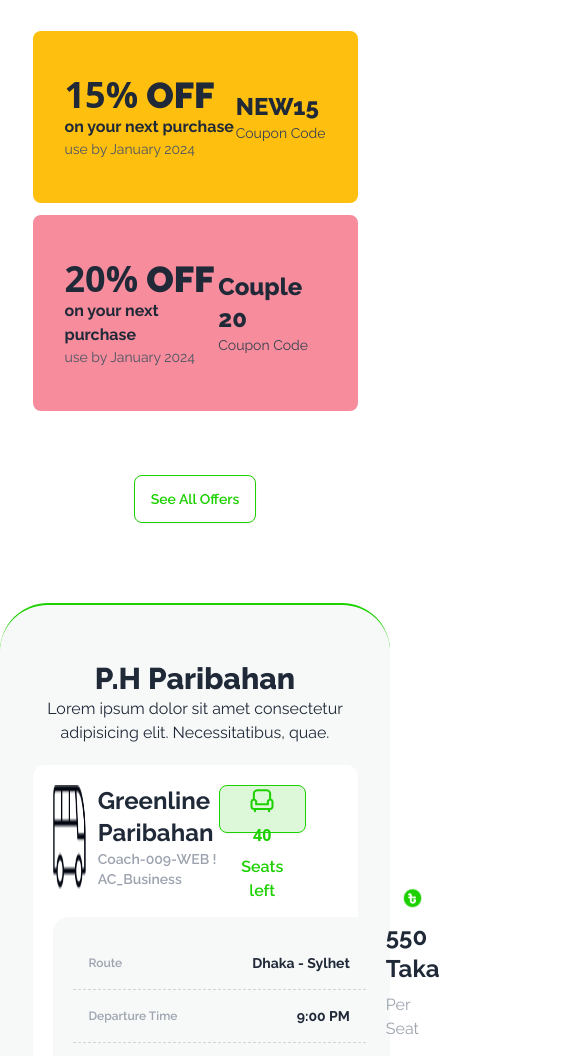
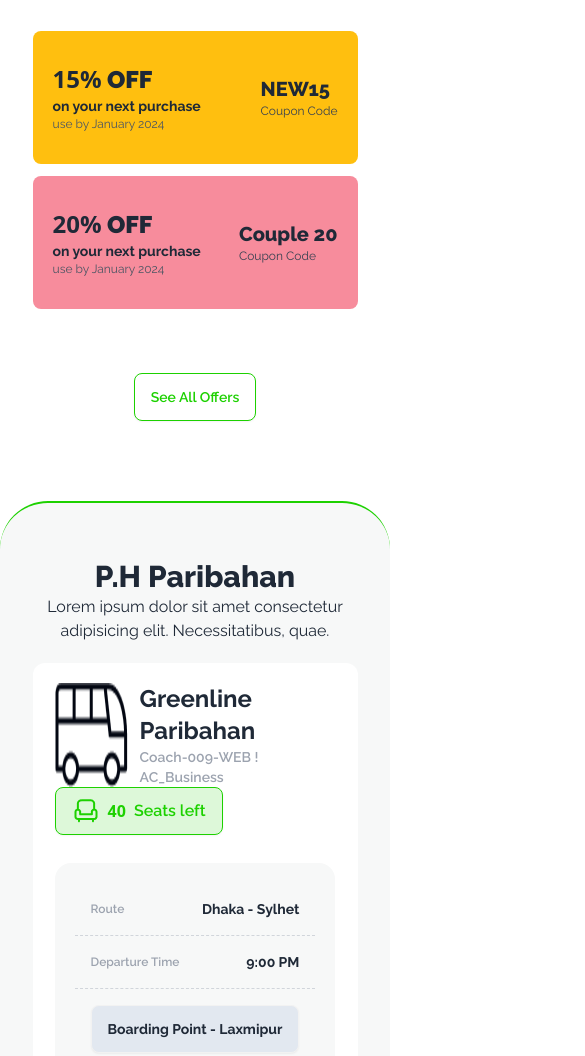
Before and after one commit to MUSTAKIMBIN/smart-ticketing, a plain HTML site: page index.html in a window 390 px wide. Shown: the part 800-1856 px from the top of the page, 585 px wide, since content can reach past the window. Drawn offline with nearby package versions, Linux system fonts and the light colour scheme.

Commit message:
complited all section as like figma

```diff
--- a/index.html
+++ b/index.html
@@ -55,26 +55,26 @@
       <section class="py-14 w-10/12 mx-auto">
         <h3 class="text-center text-3xl font-extrabold mt-5">Best offers for you</h3>
         <div class="flex flex-col lg:flex-row gap-3 my-16">
-          <div id="single-coupon" class="flex justify-between bg-[#FFBF0F] rounded-lg lg:w-[50vw] px-8 py-11">
+          <div id="single-coupon" class="flex justify-between bg-[#FFBF0F] rounded-lg lg:w-[50vw] px-5 py-8">
             <div>
-              <h2 class="text-4xl font-black"><span class="font-sans">15%</span> OFF</h2>
-              <p class="text-base font-bold">on your next purchase</p>
-              <p class="text-sm text-gray-600">use by January 2024</p>
+              <h2 class="text-2xl lg:text-4xl font-black"><span class="font-sans">15%</span> OFF</h2>
+              <p class="text-sm lg:text-base font-bold">on your next purchase</p>
+              <p class="text-xs lg:text-sm text-gray-600">use by January 2024</p>
             </div>
             <div class="flex flex-col justify-center">
-              <h2 class="text-2xl font-extrabold">NEW15</h2>
-              <p class="text-sm text-gray-700">Coupon Code</p>
+              <h2 class="text-xl lg:text-2xl font-extrabold">NEW15</h2>
+              <p class="text-xs lg:text-sm text-gray-700">Coupon Code</p>
             </div>
           </div>
-          <div id="couple-coupon" class="flex justify-between bg-[#F78C9C] rounded-lg lg:w-[50vw] px-8 py-11">
+          <div id="couple-coupon" class="flex justify-between bg-[#F78C9C] rounded-lg lg:w-[50vw] px-5 py-8">
             <div>
-              <h2 class="text-4xl font-black"><span class="font-sans">20%</span> OFF</h2>
-              <p class="text-base font-bold">on your next purchase</p>
-              <p class="text-sm text-gray-600">use by January 2024</p>
+              <h2 class="text-2xl lg:text-4xl font-black"><span class="font-sans">20%</span> OFF</h2>
+              <p class="text-sm lg:text-base font-bold">on your next purchase</p>
+              <p class="text-xs lg:text-sm text-gray-600">use by January 2024</p>
             </div>
             <div class="flex flex-col justify-center">
-              <h2 class="text-2xl font-extrabold">Couple 20</h2>
-              <p class="text-sm text-gray-700">Coupon Code</p>
+              <h2 class="text-xl lg:text-2xl font-extrabold">Couple 20</h2>
+              <p class="text-xs lg:text-sm text-gray-700">Coupon Code</p>
             </div>
           </div>
         </div>
@@ -89,17 +89,19 @@
             <h2 class="text-3xl font-extrabold">P.H Paribahan</h2>
             <p>Lorem ipsum dolor sit amet consectetur adipisicing elit. Necessitatibus, quae.</p>
           </div>
-          <div class="ticket-container flex justify-between items-center bg-white mt-5 p-5 rounded-xl ">
+          <div class="ticket-container flex flex-col lg:flex-row justify-between items-center bg-white mt-5 p-5 rounded-xl ">
             <div>
-              <div class="flex justify-between w-[65vw]">
+              <div class="flex flex-col lg:flex-row justify-between w-[65vw]">
                 <div class="flex gap-3">
-                  <img class="w-1/5" src="images/bus-logo.png" alt="bus-logo">
+                  <img  src="images/bus-logo.png" alt="bus-logo">
                   <div>
                     <h2 class="font-bold text-2xl">Greenline Paribahan</h2>
                     <p class="text-sm font-semibold text-gray-400 ">Coach-009-WEB ! AC_Business</p>
                   </div>
                 </div>
-                <div><button class="btn text-base text-[#1DD100] bg-[#1DD10026] border-[1px] border-[#1DD100]"><img src="images/seat-green.png" alt="seat-green"> <span class="font-sans">40</span> Seats left</button></div>
+                <div>
+                  <button class="btn text-base text-[#1DD100] bg-[#1DD10026] border-[1px] border-[#1DD100]"><img src="images/seat-green.png" alt="seat-green"> <span class="font-sans">40</span> Seats left</button>
+                </div>
               </div>
 
               <div class="ticket-data bg-[#f7f8f8] rounded-2xl mt-7 p-5">
@@ -111,7 +113,7 @@
                   <p class="text-gray-400 text-xs font-semibold">Departure Time</p>
                   <h4 class="text-sm font-bold">9:00 PM</h4>
                 </div>
-                <div class="flex justify-between p-4">
+                <div class="flex flex-col lg:flex-row gap-2 lg:gap-0 justify-between p-4">
                   <button class="btn bg-slate-200 font-bold">Boarding  Point - Laxmipur</button>
                   <button class="btn bg-slate-200 font-bold">Dropping Point - Bogura</button>
                   <button class="btn bg-slate-200 font-bold">Est. Time - 11 Hour</button>
@@ -129,6 +131,7 @@
             </div>
           </div>
         </div>
+        <!--  -->
       </section>
     </main>
     <footer></footer>
```
